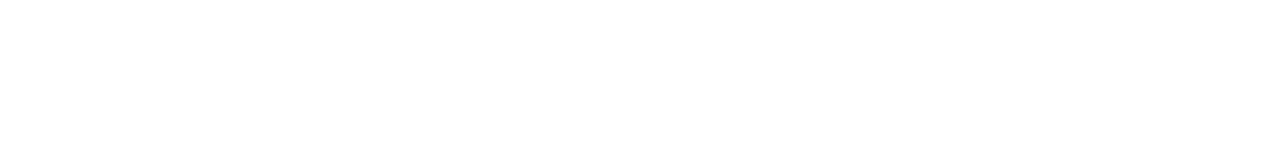
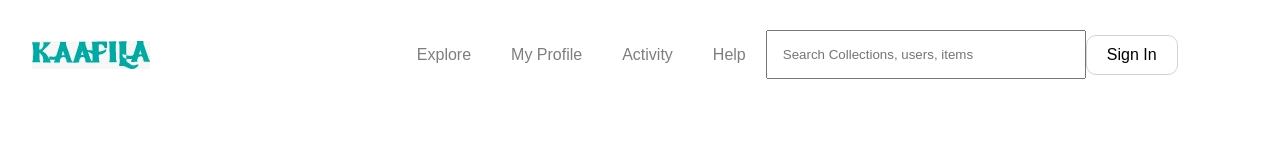
Before and after one commit to GentleMizt/nft-site, a plain HTML site: page Index.html in a window 1280 px wide. Drawn offline with Linux system fonts and the light colour scheme.

Commit message:
second comiit

```diff
--- a/Index.html
+++ b/Index.html
@@ -5,8 +5,26 @@
     <meta http-equiv="X-UA-Compatible" content="IE=edge">
     <meta name="viewport" content="width=device-width, initial-scale=1.0">
     <title>Document</title>
+    <link rel="stylesheet" href="./style.css">
 </head>
 <body>
+    <header>
+        <nav>
+            <img src="./nft-imgs/logo img.jpeg" alt="logo-img">
+            <div class="nav-div">
+                <ul class="nav-links">
+                    <li><a href="#">Explore</a></li>
+                    <li><a href="#">My Profile</a></li>
+                    <li><a href="#">Activity</a></li>
+                    <li><a href="#">Help</a></li>
+                </ul>
+                <input type="text" placeholder="Search Collections, users, items">
+                <button class="btn">Sign In</button>
+            </div>
+        </nav>
+        <div class="header-imgs">
 
+        </div>
+    </header>
 </body>
 </html>
--- a/style.css
+++ b/style.css
@@ -3,3 +3,47 @@
     padding: 0;
     box-sizing: border-box;
 }
+html{
+    font-size: 10px;
+}
+body{
+    font-family: sans-serif;
+
+}
+nav{
+    width: 95vw;
+    margin: auto;
+    display: flex;
+    justify-content: space-between;
+    align-items: center;
+    padding: 3rem 0;
+}
+.nav-div{
+    display: flex;
+    align-items: center;
+    flex-basis: 70%;
+}
+nav ul{
+    list-style-type: none;
+    display: flex;
+}
+nav ul li{
+    margin: 0 2rem;
+}
+nav ul li a{
+    text-decoration: none;
+    color: #00000082;
+    font-size: 1.6rem;
+}
+nav input{
+    width: 25vw;
+    padding: 1.5rem;
+    /* border-radius: 10px; */
+}
+nav button{
+    font-size: 1.6rem;
+    border-radius: 10px;
+    padding: 1rem 2rem;
+    border: 1px solid lightgray;
+    background-color: #fff;
+}
```
